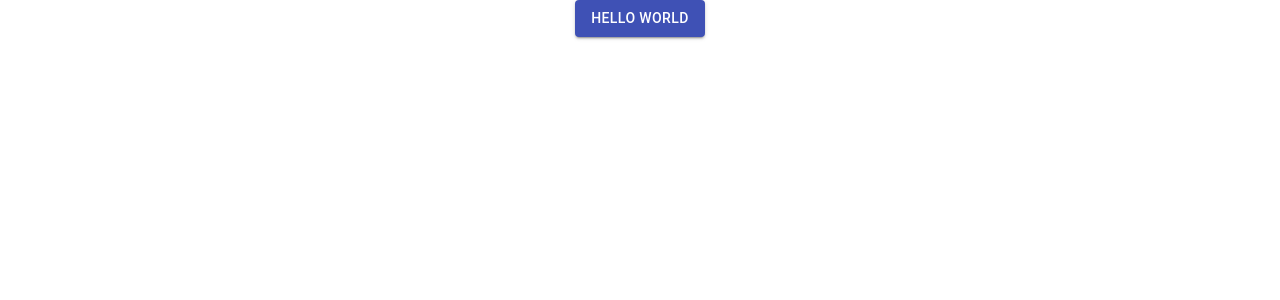
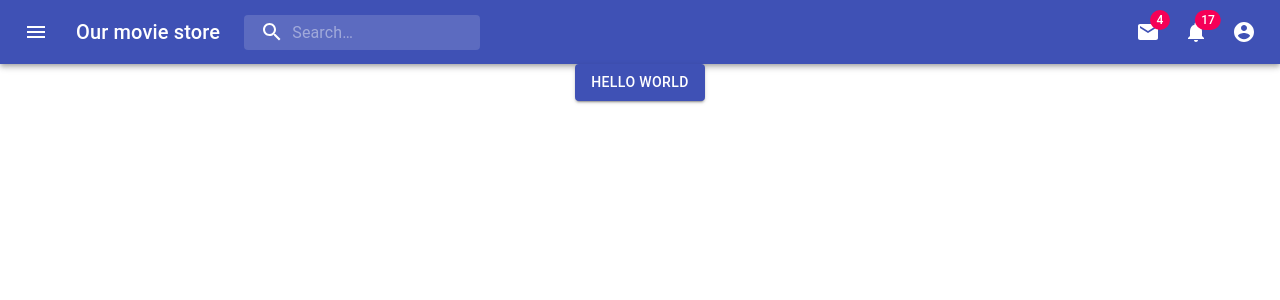
Before and after one commit to DuaaH/material_ui, a React (Create React App) app in the folder material_ui_react/: page / in a window 1280 px wide. Shown: the top 300 px of the page. Built offline with nearby package versions, Linux system fonts and the light colour scheme.

Commit message:
create header

```diff
--- a/material_ui_react/package.json
+++ b/material_ui_react/package.json
@@ -4,6 +4,7 @@
   "private": true,
   "dependencies": {
     "@material-ui/core": "^4.9.12",
+    "@material-ui/icons": "^4.9.1",
     "@testing-library/jest-dom": "^4.2.4",
     "@testing-library/react": "^9.5.0",
     "@testing-library/user-event": "^7.2.1",
--- a/material_ui_react/src/App.js
+++ b/material_ui_react/src/App.js
@@ -1,4 +1,5 @@
 import React from 'react';
+import Header from "./components/Header"
 import './App.css';
 import { Button } from '@material-ui/core';
 
@@ -6,6 +7,7 @@
 function App() {
   return (
     <div className="App">
+      <Header />
       <Button variant="contained" color="primary">Hello World</Button>
     </div>
   );
--- /dev/null
+++ b/material_ui_react/src/components/Header.js
@@ -0,0 +1,232 @@
+import React from 'react';
+import { fade, makeStyles } from '@material-ui/core/styles';
+import AppBar from '@material-ui/core/AppBar';
+import Toolbar from '@material-ui/core/Toolbar';
+import IconButton from '@material-ui/core/IconButton';
+import Typography from '@material-ui/core/Typography';
+import InputBase from '@material-ui/core/InputBase';
+import Badge from '@material-ui/core/Badge';
+import MenuItem from '@material-ui/core/MenuItem';
+import Menu from '@material-ui/core/Menu';
+import MenuIcon from '@material-ui/icons/Menu';
+import SearchIcon from '@material-ui/icons/Search';
+import AccountCircle from '@material-ui/icons/AccountCircle';
+import MailIcon from '@material-ui/icons/Mail';
+import NotificationsIcon from '@material-ui/icons/Notifications';
+import MoreIcon from '@material-ui/icons/MoreVert';
+
+const useStyles = makeStyles((theme) => ({
+  grow: {
+    flexGrow: 1,
+  },
+  menuButton: {
+    marginRight: theme.spacing(2),
+  },
+  title: {
+    display: 'none',
+    [theme.breakpoints.up('sm')]: {
+      display: 'block',
+    },
+  },
+  search: {
+    position: 'relative',
+    borderRadius: theme.shape.borderRadius,
+    backgroundColor: fade(theme.palette.common.white, 0.15),
+    '&:hover': {
+      backgroundColor: fade(theme.palette.common.white, 0.25),
+    },
+    marginRight: theme.spacing(2),
+    marginLeft: 0,
+    width: '100%',
+    [theme.breakpoints.up('sm')]: {
+      marginLeft: theme.spacing(3),
+      width: 'auto',
+    },
+  },
+  searchIcon: {
+    padding: theme.spacing(0, 2),
+    height: '100%',
+    position: 'absolute',
+    pointerEvents: 'none',
+    display: 'flex',
+    alignItems: 'center',
+    justifyContent: 'center',
+  },
+  inputRoot: {
+    color: 'inherit',
+  },
+  inputInput: {
+    padding: theme.spacing(1, 1, 1, 0),
+    // vertical padding + font size from searchIcon
+    paddingLeft: `calc(1em + ${theme.spacing(4)}px)`,
+    transition: theme.transitions.create('width'),
+    width: '100%',
+    [theme.breakpoints.up('md')]: {
+      width: '20ch',
+    },
+  },
+  sectionDesktop: {
+    display: 'none',
+    [theme.breakpoints.up('md')]: {
+      display: 'flex',
+    },
+  },
+  sectionMobile: {
+    display: 'flex',
+    [theme.breakpoints.up('md')]: {
+      display: 'none',
+    },
+  },
+}));
+
+export default function Header() {
+  const classes = useStyles();
+  const [anchorEl, setAnchorEl] = React.useState(null);
+  const [mobileMoreAnchorEl, setMobileMoreAnchorEl] = React.useState(null);
+
+  const isMenuOpen = Boolean(anchorEl);
+  const isMobileMenuOpen = Boolean(mobileMoreAnchorEl);
+
+  const handleProfileMenuOpen = (event) => {
+    setAnchorEl(event.currentTarget);
+  };
+
+  const handleMobileMenuClose = () => {
+    setMobileMoreAnchorEl(null);
+  };
+
+  const handleMenuClose = () => {
+    setAnchorEl(null);
+    handleMobileMenuClose();
+  };
+
+  const handleMobileMenuOpen = (event) => {
+    setMobileMoreAnchorEl(event.currentTarget);
+  };
+
+  const menuId = 'primary-search-account-menu';
+  const renderMenu = (
+    <Menu
+      anchorEl={anchorEl}
+      anchorOrigin={{ vertical: 'top', horizontal: 'right' }}
+      id={menuId}
+      keepMounted
+      transformOrigin={{ vertical: 'top', horizontal: 'right' }}
+      open={isMenuOpen}
+      onClose={handleMenuClose}
+    >
+      <MenuItem onClick={handleMenuClose}>Profile</MenuItem>
+      <MenuItem onClick={handleMenuClose}>My account</MenuItem>
+    </Menu>
+  );
+
+  const mobileMenuId = 'primary-search-account-menu-mobile';
+  const renderMobileMenu = (
+    <Menu
+      anchorEl={mobileMoreAnchorEl}
+      anchorOrigin={{ vertical: 'top', horizontal: 'right' }}
+      id={mobileMenuId}
+      keepMounted
+      transformOrigin={{ vertical: 'top', horizontal: 'right' }}
+      open={isMobileMenuOpen}
+      onClose={handleMobileMenuClose}
+    >
+      <MenuItem>
+        <IconButton aria-label="show 4 new mails" color="inherit">
+          <Badge badgeContent={4} color="secondary">
+            <MailIcon />
+          </Badge>
+        </IconButton>
+        <p>Messages</p>
+      </MenuItem>
+      <MenuItem>
+        <IconButton aria-label="show 11 new notifications" color="inherit">
+          <Badge badgeContent={11} color="secondary">
+            <NotificationsIcon />
+          </Badge>
+        </IconButton>
+        <p>Notifications</p>
+      </MenuItem>
+      <MenuItem onClick={handleProfileMenuOpen}>
+        <IconButton
+          aria-label="account of current user"
+          aria-controls="primary-search-account-menu"
+          aria-haspopup="true"
+          color="inherit"
+        >
+          <AccountCircle />
+        </IconButton>
+        <p>Profile</p>
+      </MenuItem>
+    </Menu>
+  );
+
+  return (
+    <div className={classes.grow}>
+      <AppBar position="static">
+        <Toolbar>
+          <IconButton
+            edge="start"
+            className={classes.menuButton}
+            color="inherit"
+            aria-label="open drawer"
+          >
+            <MenuIcon />
+          </IconButton>
+          <Typography className={classes.title} variant="h6" noWrap>
+            Our movie store
+          </Typography>
+          <div className={classes.search}>
+            <div className={classes.searchIcon}>
+              <SearchIcon />
+            </div>
+            <InputBase
+              placeholder="Search…"
+              classes={{
+                root: classes.inputRoot,
+                input: classes.inputInput,
+              }}
+              inputProps={{ 'aria-label': 'search' }}
+            />
+          </div>
+          <div className={classes.grow} />
+          <div className={classes.sectionDesktop}>
+            <IconButton aria-label="show 4 new mails" color="inherit">
+              <Badge badgeContent={4} color="secondary">
+                <MailIcon />
+              </Badge>
+            </IconButton>
+            <IconButton aria-label="show 17 new notifications" color="inherit">
+              <Badge badgeContent={17} color="secondary">
+                <NotificationsIcon />
+              </Badge>
+            </IconButton>
+            <IconButton
+              edge="end"
+              aria-label="account of current user"
+              aria-controls={menuId}
+              aria-haspopup="true"
+              onClick={handleProfileMenuOpen}
+              color="inherit"
+            >
+              <AccountCircle />
+            </IconButton>
+          </div>
+          <div className={classes.sectionMobile}>
+            <IconButton
+              aria-label="show more"
+              aria-controls={mobileMenuId}
+              aria-haspopup="true"
+              onClick={handleMobileMenuOpen}
+              color="inherit"
+            >
+              <MoreIcon />
+            </IconButton>
+          </div>
+        </Toolbar>
+      </AppBar>
+      {renderMobileMenu}
+      {renderMenu}
+    </div>
+  );
+}
```
Also changed, not shown: 1 other file (tests, documents, lock files or other folders).
